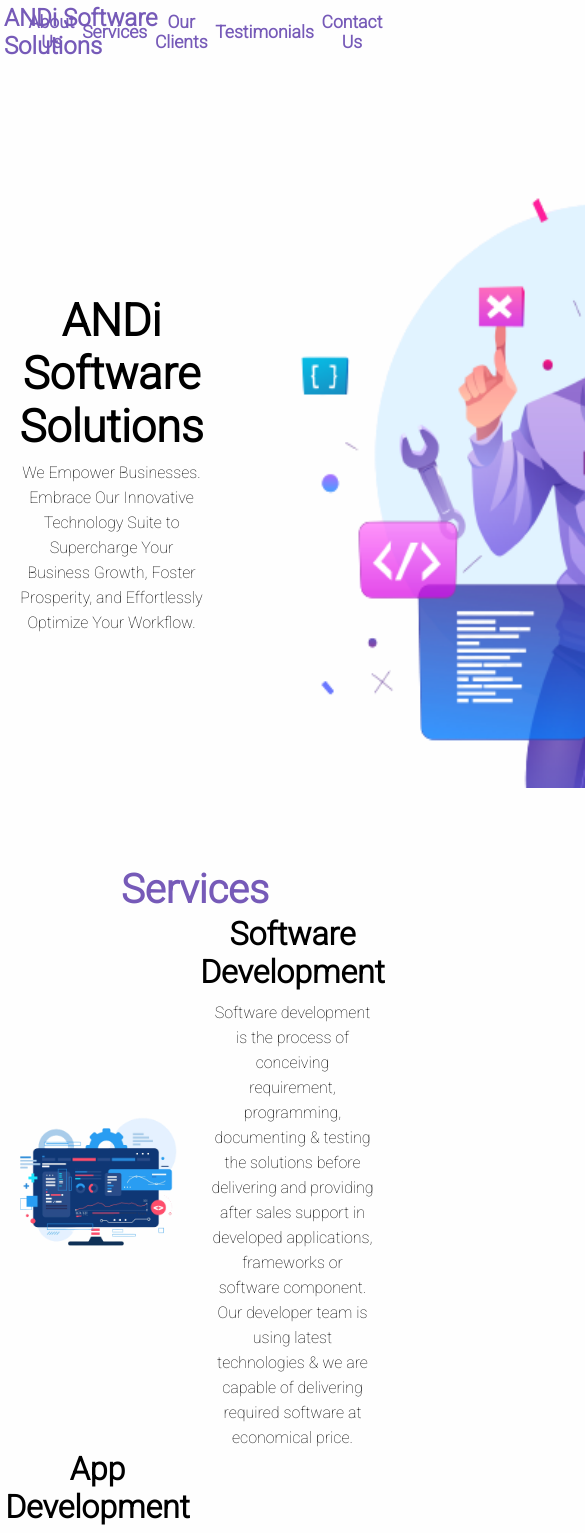
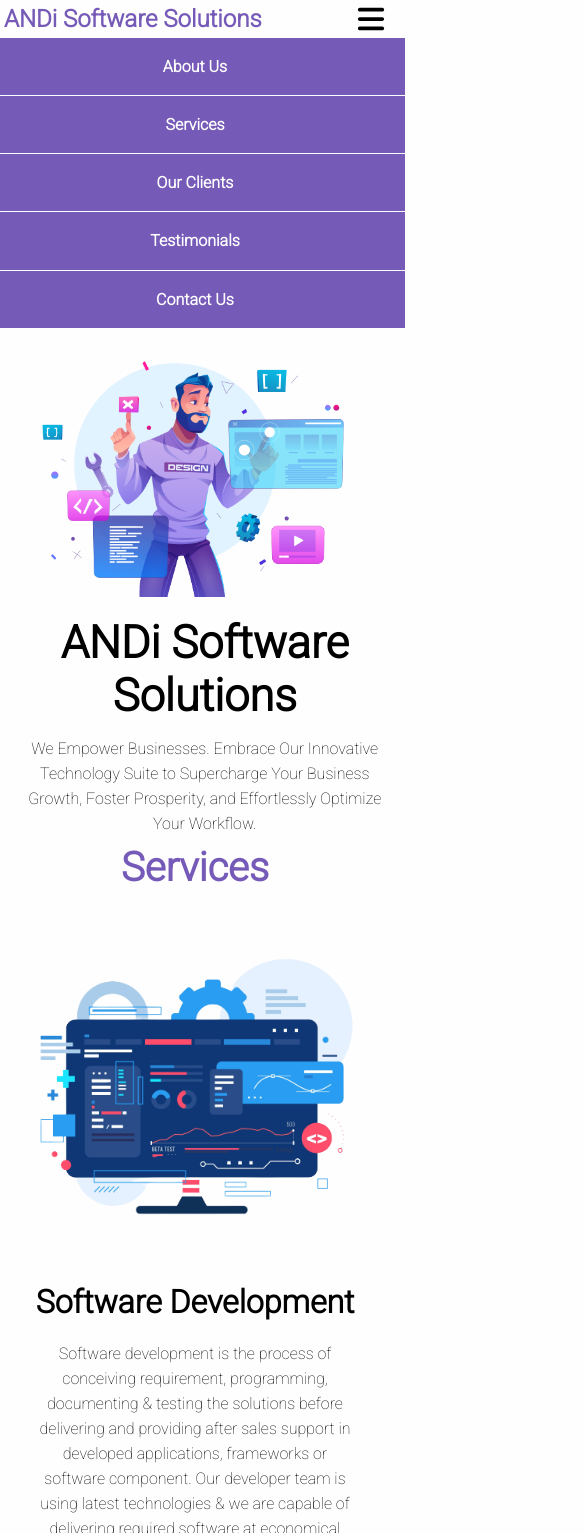
Before and after one commit to varung735/ANDi-Assignment, a plain HTML site: page index.html in a window 390 px wide. Shown: the top 1533 px of the page, 585 px wide, since content can reach past the window. Drawn offline with Linux system fonts and the light colour scheme.

Commit message:
Web site responsive now

```diff
--- a/index.css
+++ b/index.css
@@ -16,8 +16,26 @@ body {
 nav {
     padding: 1%;
     display: flex;
+    flex-direction: column;
     justify-content: space-between;
     align-items: center;
+}
+
+.nav-holder {
+    width: 100%;
+    display: flex;
+    justify-content: space-between;
+    align-items: center;
+}
+
+.bars {
+    display: none;
+    height: 30px;
+    width: 30px;
+}
+
+.nav-responsive {
+    display: none;
 }
 
 .nav-heading {
@@ -60,6 +78,11 @@ nav {
     display: flex;
     align-items: center;
     text-align: center;
+}
+
+.banner-image {
+    height: 650px;
+    width: 900px;
 }
 
 .banner-text {
@@ -309,7 +332,6 @@ footer {
 
 .copyright {
     padding: 0.5%;
-    background-color: #FEFEFE;
     color: #000000;
 }
 
@@ -319,3 +341,124 @@ footer {
 }
 
 /* Footer Style sheet Ends Here */
+
+/* responsive design */
+
+@media only screen and (min-width: 240px) and (max-width: 781px) {
+    /* for navbar */
+    .nav-content {
+        display: none;
+    }
+
+    .bars {
+        display: block;
+    }
+
+    .res-nav-links {
+        width: 100%;
+        padding: 1%;
+        display: flex;
+        flex-direction: column;
+        justify-content: center;
+        align-items: center;
+    }
+
+    .res-link {
+        padding: 5%;
+        width: 100%;
+        text-decoration: none;
+        text-align: center;
+        font-weight: 700;
+        background-color: #765AB8;
+        color: #FEFEFE;
+        border-bottom: 1px solid #FEFEFE;
+    }
+
+    .res-link :hover{
+        background-color: #FEFEFE;
+        color: #765AB8;
+    }
+
+    /* Banner */
+    .banner {
+        margin-bottom: 2%;
+        height: auto;
+        display: flex;
+        flex-direction: column-reverse;
+        justify-content: center;
+        align-items: center;
+        gap: 15px;
+    }
+
+    .banner-img {
+        width: 100%;
+    }
+
+    .banner-image {
+        width: 100%;
+        height: 100%;
+    }
+
+    /* services */
+    #services {
+        margin-bottom: 5%;
+    }
+
+    .service-content-holder {
+        display: flex;
+        flex-direction: column;
+        justify-content: center;
+        align-items: center;
+    }
+
+    .sc-image-div {
+        width: 100%;
+    }
+
+    .sc-text {
+        width: 100%;
+    }
+
+    .service-two {
+        display: flex;
+        flex-direction: column-reverse;
+        justify-content: center;
+        align-items: center;
+    }
+
+    /* clients */
+    #clients {
+        padding: 0;
+        padding-bottom: 5%;
+    }
+
+    /* Testimonials */
+    .testimonials {
+        padding: 1%;
+    }
+
+    .testimonial {
+        width: 100%;
+    }
+
+    /* About Us */
+    #about-us {
+        margin-bottom: 3%;
+    }
+
+    .value {
+        width: 100%;
+    }
+
+    /* Footer */
+    .contact-us {
+        padding-top: 5%;
+        display: flex;
+        flex-direction: column;
+        gap: 15px;
+    }
+
+    .copyright-heading {
+        text-align: center;
+    }
+}
--- a/index.html
+++ b/index.html
@@ -5,12 +5,12 @@
     <meta name="viewport" content="width=device-width, initial-scale=1.0">
     <link rel="shortcut icon" href="assets/favicon.ico" type="image/x-icon">
     <link rel="stylesheet" href="./index.css">
-    <script src="./index.js"></script>
     <title>ANDi Software Solutions</title>
 </head>
 <body>
     <!-- Navbar Begins Here -->
     <nav>
+        <div class="nav-holder">
             <div class="nav-logo">
                 <h1 class="nav-heading">ANDi Software Solutions</h1>
             </div>
@@ -20,6 +20,15 @@
                 <a href="#clients" class="link">Our Clients</a>
                 <a href="#testimonials" class="link">Testimonials</a>
                 <a href="#contact-us" class="link">Contact Us</a>
+            </div>
+            <img src="./assets/bars.svg" alt="bars" class="bars" id="bars" />
+        </div>
+        <div class="nav-responsive res-nav-links" id="res-nav-links">
+            <a href="#about-us" class="res-link">About Us</a>
+            <a href="#services" class="res-link">Services</a>
+            <a href="#clients" class="res-link">Our Clients</a>
+            <a href="#testimonials" class="res-link">Testimonials</a>
+            <a href="#contact-us" class="res-link">Contact Us</a>
         </div>
     </nav>
     <!-- Navbar Ends Here -->
@@ -39,7 +48,7 @@
 
             <!-- Banner Image -->
             <div class="banner-img">
-                <img src="./assets/banner.png" alt="banner-img" style="height: 650px;width: 900px;"/>
+                <img src="./assets/banner.png" alt="banner-image" class="banner-image" />
             </div>
         </div>
         <!-- Banner Ends Here -->
@@ -65,7 +74,7 @@
             </div>
 
             <!-- service two -->
-            <div class="service-content-holder">
+            <div class="service-content-holder service-two">
                 <!-- Image -->
                 <div class="sc-text">
                     <h1 class="sc-text-heading">App Development</h1>
@@ -360,5 +369,6 @@
         <!-- Copyright Div Ends Here -->
     </footer>
     <!-- Footer Ends Here -->
+    <script src="./index.js"></script>
 </body>
 </html>
--- a/index.js
+++ b/index.js
@@ -0,0 +1,17 @@
+let bars = document.querySelector('#bars');
+let div = document.getElementById('res-nav-links');
+
+let isOpen = false;
+
+bars.addEventListener('click', () => {
+    if(isOpen) {
+        isOpen = false;
+        div.classList.add('res-nav-links');
+        div.classList.remove('nav-responsive');
+    }
+    else{
+        isOpen = true;
+        div.classList.remove('res-nav-links');
+        div.classList.add('nav-responsive');
+    }
+});
```
Also changed, not shown: assets/bars.svg (added). Lines whose indentation alone changed are shown as unchanged.
